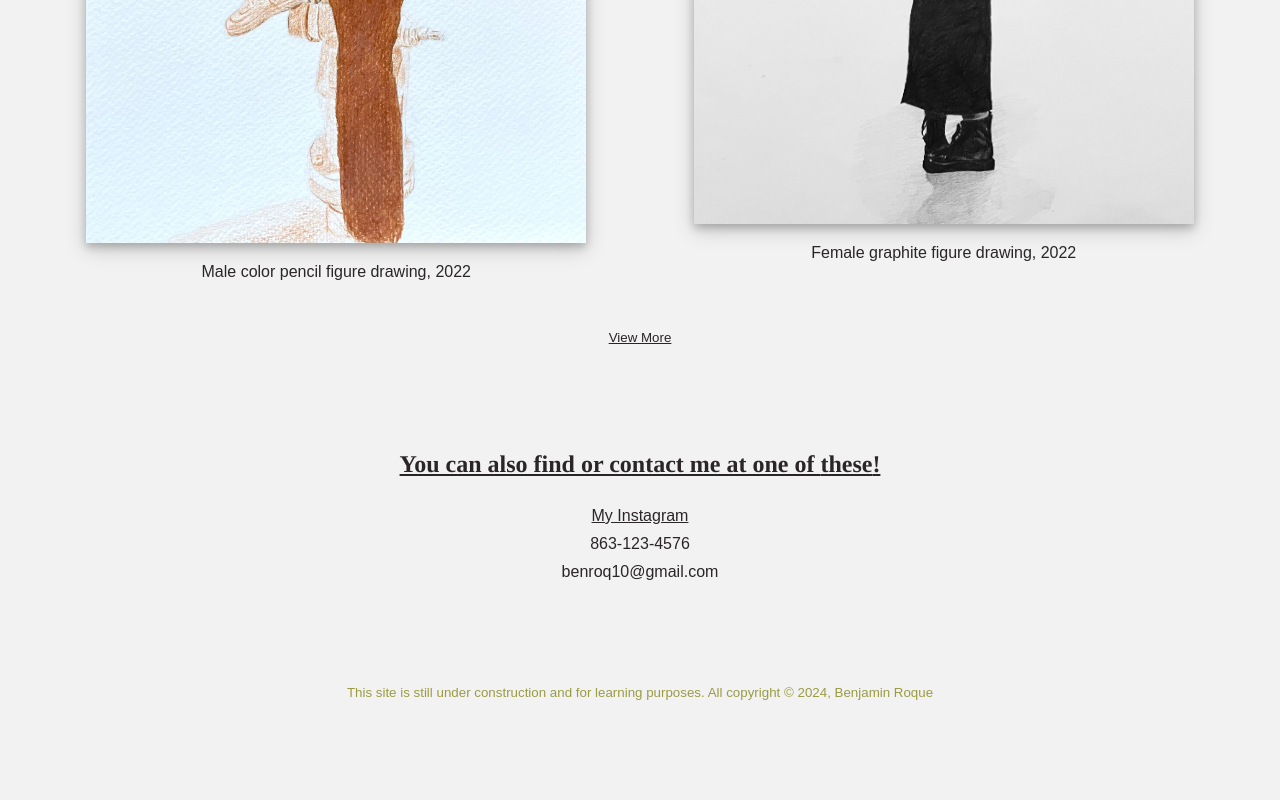
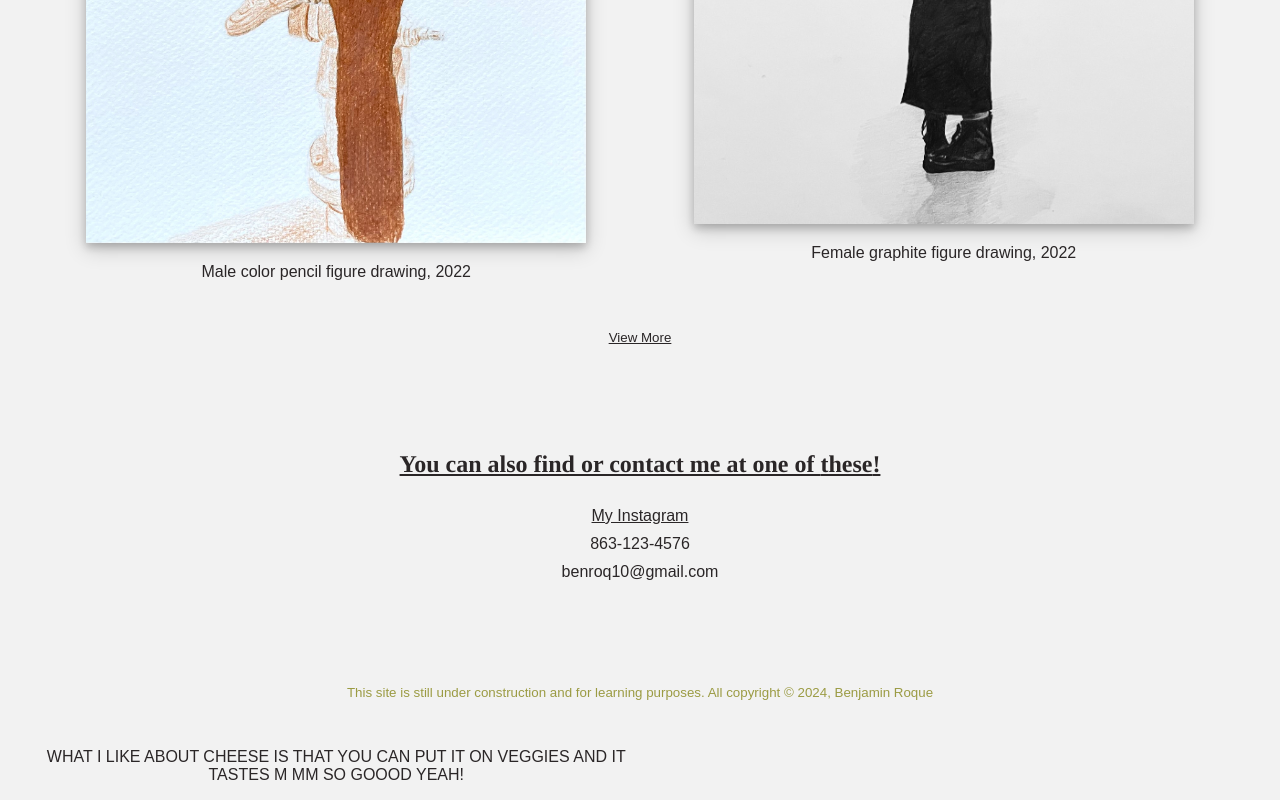
Before and after one commit to benroq/broq, a plain HTML site: page index.html in a window 1280 px wide. Shown: the part 2295-3095 px from the top of the page. Before the commit the page ends 3012 px from the top, so only its background shows below. Drawn offline with Linux system fonts and the light colour scheme.

Commit message:
Update index.html

```diff
--- a/index.html
+++ b/index.html
@@ -111,7 +111,7 @@
             <p><small>This site is still under construction and for learning purposes. All copyright &copy; 2024, Benjamin Roque</small></p>
         </footer>
         </div>
-
+            <p>WHAT I LIKE ABOUT CHEESE IS THAT YOU CAN PUT IT ON VEGGIES AND IT TASTES M MM SO GOOOD YEAH!</p>
 
 
 
```
